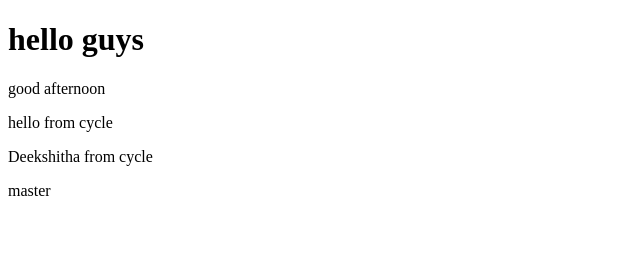
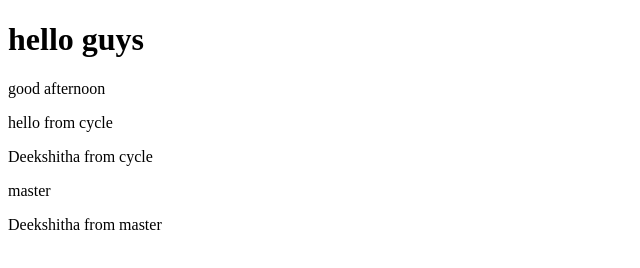
Before and after one commit to devopswithdayanand/bvrit, a plain HTML site: page index.html in a window 1280 px wide. Shown: the whole page, without its empty margins (0-640 px from the left). Drawn offline with Linux system fonts and the light colour scheme.

Commit message:
index edited from master rebase

```diff
--- a/index.html
+++ b/index.html
@@ -15,5 +15,7 @@
 
     <p>master</p>
 
+    <p> Deekshitha from master</p>
+
 </body>
 </html>
```
